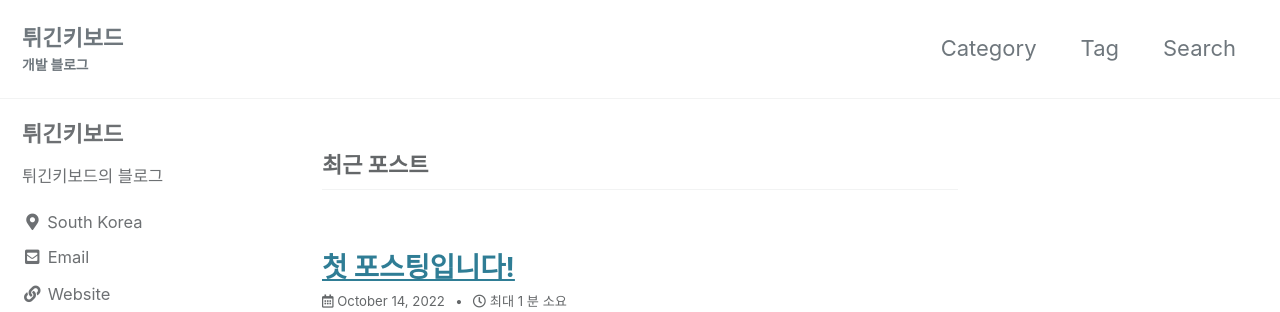
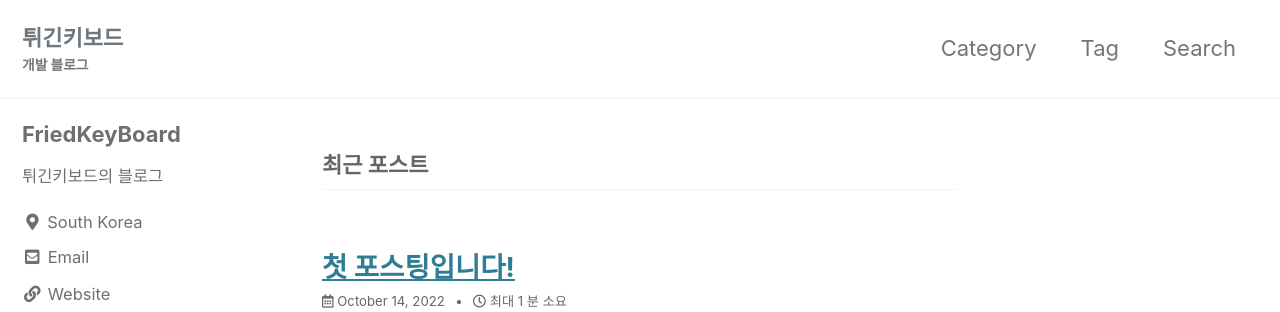
Before and after one commit to FriedKeyBoard/FriedKeyBoard.github.io, a Jekyll site: the page built from index.html, in a window 1280 px wide. Shown: the top 312 px of the page. Built offline with Jekyll 4.4.1, drawn with Linux system fonts in a browser that asks for light colours; cached includes are drawn as plain includes; the list of posts is cut into pages by our own code.

Commit message:
subtilte

```diff
--- a/_config.yml
+++ b/_config.yml
@@ -104,7 +104,7 @@ analytics:
 
 # Site Author
 author:
-  name             : "튀긴키보드"
+  name             : "FriedKeyBoard"
   avatar           : # path of avatar image, e.g. "/assets/images/bio-photo.jpg"
   bio              : "튀긴키보드의 블로그"
   location         : "South Korea"
```
